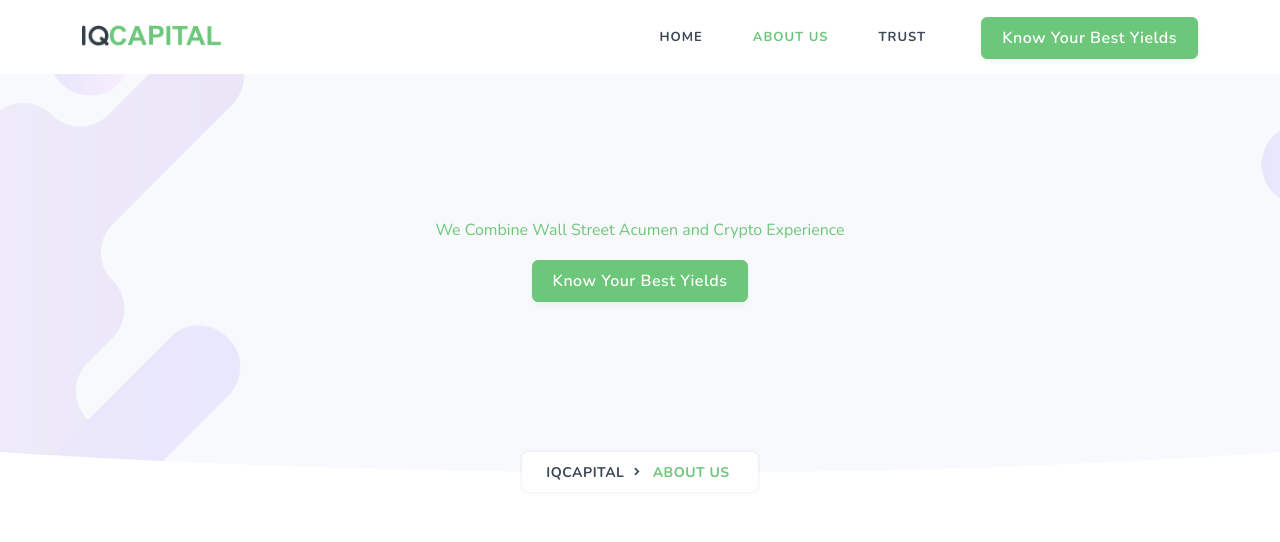
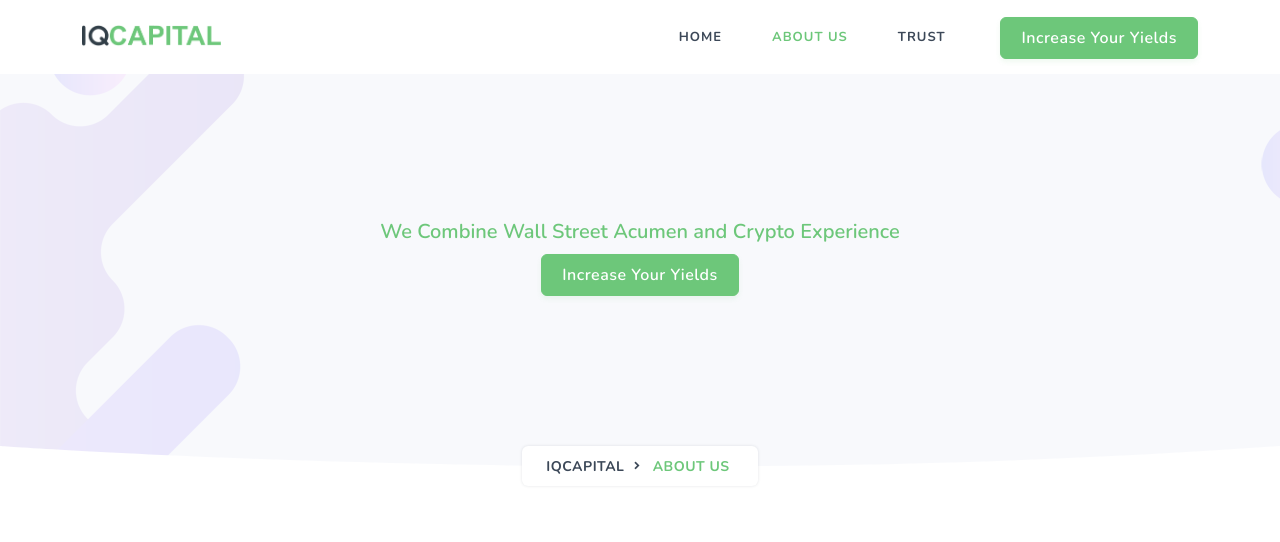
Before and after one commit to MSarmadQadeer/debank-and-nanoly-scrapping, a Flask app: page /about in a window 1280 px wide. Shown: the top 542 px of the page. Run offline with Flask 2, Linux system fonts and the light colour scheme; some libraries are stand-ins or nearby versions.

Commit message:
updated few texts & stylings

```diff
--- a/templates/about.html
+++ b/templates/about.html
@@ -15,8 +15,8 @@
         <div class="row mt-5 justify-content-center">
             <div class="col-lg-12 text-center">
                 <div class="pages-heading">
-                    <p class="text-primary">We Combine Wall Street Acumen and Crypto Experience</p>
-                    <a class="btn btn-primary" href="#contact">Know Your Best Yields</a>
+                    <p class="text-primary h5">We Combine Wall Street Acumen and Crypto Experience</p>
+                    <a class="btn btn-primary" href="#contact">Increase Your Yields</a>
                 </div>
             </div>  <!--end col-->
         </div><!--end row-->
--- a/templates/layout.html
+++ b/templates/layout.html
@@ -55,7 +55,7 @@
             <ul class="buy-button list-inline mb-0">
                 <li class="list-inline-item mb-0">
                     <a class="btn btn-primary" href="javascript:void(0)" data-bs-toggle="offcanvas" data-bs-target="#offcanvasRight" aria-controls="offcanvasRight">
-                        Know Your Best Yields
+                        Increase Your Yields
                     </a>
                 </li>
             </ul>
--- a/templates/trust.html
+++ b/templates/trust.html
@@ -17,8 +17,8 @@
         <div class="row mt-5 justify-content-center">
             <div class="col-lg-12 text-center">
                 <div class="pages-heading">
-                    <p class="text-primary">We Combine Wall Street Acumen and Crypto Experience</p>
-                    <a class="btn btn-primary" href="#contact">Know Your Best Yields</a>
+                    <p class="text-primary h5">We Combine Wall Street Acumen and Crypto Experience</p>
+                    <a class="btn btn-primary" href="#contact">Increase Your Yields</a>
                 </div>
             </div><!--end col-->
         </div><!--end row-->
```
